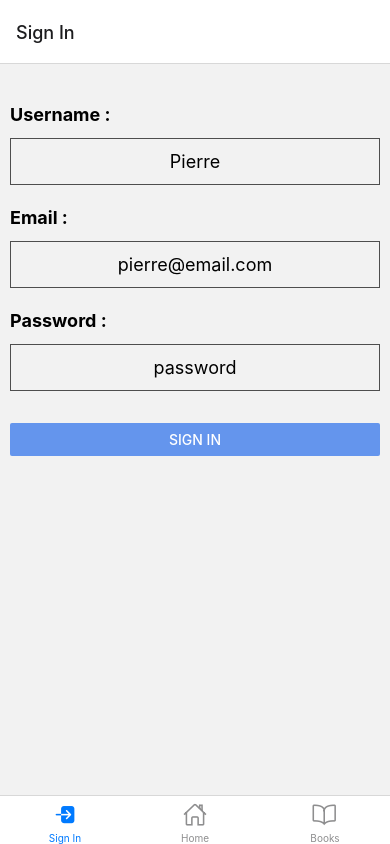
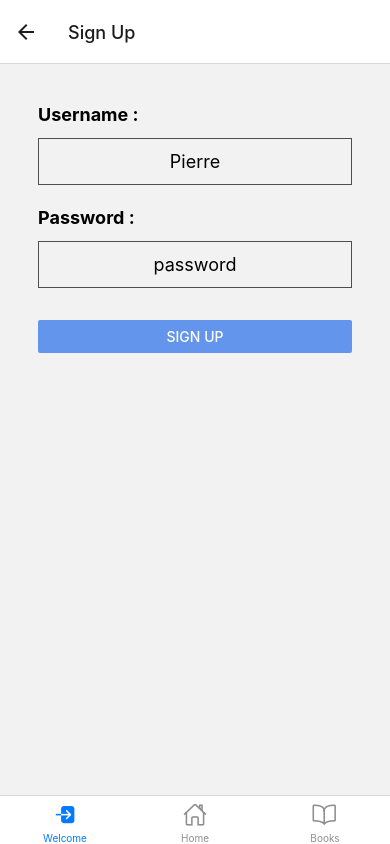
Before and after one commit to reflexion-coaching/django-react-native-redux-tutorial, a React Native app in the folder testReactNative/: screen /Sign-Up in a window 390 px wide. Built offline with nearby package versions, Linux system fonts and the light colour scheme.

Commit message:
ajout nested navigation

```diff
--- a/testReactNative/App.js
+++ b/testReactNative/App.js
@@ -1,5 +1,4 @@
 import React from 'react';
-import { View, Button, Text } from "react-native"
 import { Provider } from 'react-redux';
 import { store } from './src/reducers/store';
 import { NavigationContainer } from '@react-navigation/native';
@@ -8,10 +7,23 @@ import { SafeAreaProvider } from 'react-native-safe-area-context';
 import { createBottomTabNavigator } from '@react-navigation/bottom-tabs';
 import BookListScreen from './src/screens/BookListScreen';
 import HomeScreen from './src/screens/HomeScreen'
-import { SignIn } from './src/features/authentification/SignIn';
+import SignInScreen from './src/screens/SignInScreen';
+import SignUpScreen from './src/screens/SignUpScreen';
+import WelcomeScreen from './src/screens/WelcomeScreen'
 import Ionicons from '@expo/vector-icons/Ionicons'
 
 const Tab = createBottomTabNavigator();
+const Stack = createNativeStackNavigator();
+
+function WelcomeNavigation() {
+  return (
+    <Stack.Navigator>
+      <Stack.Screen name="Welcome" component={WelcomeScreen} />
+      <Stack.Screen name="Sign-In" component={SignInScreen} options={{ title: 'Sign In' }} />
+      <Stack.Screen name="Sign-Up" component={SignUpScreen} options={{ title: 'Sign Up' }} />
+    </Stack.Navigator>
+  );
+}
 
 export default function App() {
   return (
@@ -30,7 +42,7 @@ export default function App() {
                   iconName = focused
                     ? 'book'
                     : 'book-outline';
-                } else if (route.name === 'Sign-In') {
+                } else if (route.name === 'Welcome Nav') {
                   iconName = focused
                     ? 'log-in'
                     : 'log-in-outline';
@@ -39,7 +51,7 @@ export default function App() {
               }
             })}
           >
-            <Tab.Screen name="Sign-In" component={SignIn} options={{ title: 'Sign In' }} />
+            <Tab.Screen name="Welcome Nav" component={WelcomeNavigation} options={{ title: 'Welcome', headerShown: false }} />
             <Tab.Screen name="Home" component={HomeScreen} options={{ title: 'Home' }} />
             <Tab.Screen name="Books" component={BookListScreen} options={{ title: 'Books' }} />
           </Tab.Navigator>
--- a/testReactNative/src/features/authentification/SignIn.js
+++ b/testReactNative/src/features/authentification/SignIn.js
@@ -2,6 +2,7 @@ import React from 'react';
 import { Text, View, Button, StyleSheet, TextInput } from 'react-native';
 import { Formik } from 'formik';
 import * as Yup from 'yup';
+import { useNavigation } from '@react-navigation/native';
 
 const styles = StyleSheet.create({
     container: {
@@ -26,7 +27,9 @@ const styles = StyleSheet.create({
 });
 
 
-export const SignIn = ({ navigation }) => {
+export const SignIn = () => {
+
+    const navigation = useNavigation();
 
     const SignInForm = props => (
         <Formik
@@ -35,7 +38,7 @@ export const SignIn = ({ navigation }) => {
                 email: "pierre@email.com",
                 password: "password"
             }}
-            onSubmit={() => navigation.navigate('Home')}
+            onSubmit={() => navigation.navigate('Sign-Up')}
             validationSchema={Yup.object({
                 username: Yup
                     .string()
--- a/testReactNative/src/features/authentification/SignUp.js
+++ b/testReactNative/src/features/authentification/SignUp.js
@@ -0,0 +1,98 @@
+import React from 'react';
+import { Text, View, Button, StyleSheet, TextInput } from 'react-native';
+import { Formik } from 'formik';
+import * as Yup from 'yup';
+import { useNavigation } from '@react-navigation/native';
+
+const styles = StyleSheet.create({
+    container: {
+        flex: 1,
+        padding: 10,
+        marginTop: 20,
+    },
+    inputStyle: {
+        borderWidth: 1,
+        borderColor: '#4e4e4e',
+        padding: 12,
+        marginBottom: 12,
+        textAlign: 'center',
+        fontSize: 18,
+    },
+    inputLablel: {
+        paddingTop: 10,
+        fontSize: 18,
+        height: 44,
+        fontWeight: "bold",
+    }
+});
+
+
+export const SignUp = () => {
+
+    const navigation = useNavigation();
+
+    const SignUpForm = props => (
+        <Formik
+            initialValues={{
+                username: "Pierre",
+                email: "pierre@email.com",
+                password: "password"
+            }}
+            onSubmit={() => navigation.navigate('Home')}
+            validationSchema={Yup.object({
+                username: Yup
+                    .string()
+                    .min(3, 'Must be 3 characters or less')
+                    .required('Required'),
+                password: Yup
+                    .string()
+                    .min(3, 'Must be 3 characters or less')
+                    .required('Required')
+            })}
+        >
+            {({ handleChange,
+                handleBlur,
+                handleSubmit,
+                values,
+                errors,
+                touched,
+                isValid, }) => (
+                <View>
+                    <Text style={styles.inputLablel}>Username :</Text>
+                    <TextInput
+                        name="username"
+                        placeholder='username'
+                        onChangeText={handleChange('username')}
+                        onBlur={handleBlur('username')}
+                        value={values.username}
+                        style={styles.inputStyle}
+                    />
+                    {touched.username && errors.username &&
+                        <Text style={{ fontSize: 16, color: '#FF0D10' }}>{errors.username}</Text>
+                    }
+                    <Text style={styles.inputLablel}>Password :</Text>
+                    <TextInput
+                        name="password"
+                        placeholder='password'
+                        onChangeText={handleChange('password')}
+                        onBlur={handleBlur('password')}
+                        value={values.password}
+                        style={styles.inputStyle}
+                    />
+                    {touched.password && errors.password &&
+                        <Text style={{ fontSize: 16, color: '#FF0D10' }}>{errors.password}</Text>
+                    }
+                    <View style={{ paddingTop: 20 }}>
+                    <Button onPress={handleSubmit} title="Sign Up" color="#6495ed"/>
+                    </View>
+                </View>
+            )}
+        </Formik>
+    );
+
+    return (
+        <View style={styles.container}>
+            <SignUpForm />
+        </View>
+    )
+}
--- /dev/null
+++ b/testReactNative/src/features/authentification/Welcome.js
@@ -0,0 +1,42 @@
+import { Text, Button, StyleSheet, View } from 'react-native';
+import { SafeAreaView } from 'react-native-safe-area-context';
+
+const styles = StyleSheet.create({
+    container: {
+        flex: 1,
+        alignItems: 'center',
+        justifyContent: 'center',
+        padding: 10,
+    },
+    textStyle: {
+        fontSize: 36,
+        fontWeight: "bold",
+        marginBottom: 10
+    }
+});
+
+const Welcome = ({ navigation }) => {
+    return (
+        <SafeAreaView style={styles.container}>
+            <Text style={styles.textStyle}>Welcome Screen</Text>
+            <View style={{ flexDirection: 'row' }}>
+                <View style={{ padding: 5 }}>
+                    <Button
+                        title="Go to Sign-Up"
+                        onPress={() => navigation.navigate('Sign-Up')}
+                        color="#6495ed"
+                    />
+                </View>
+                <View style={{ padding: 5 }}>
+                    <Button
+                        title="Go to Sign-In"
+                        onPress={() => navigation.navigate('Sign-In')}
+                        color="#6495ed"
+                    />
+                </View>
+            </View>
+        </SafeAreaView>
+    );
+}
+
+export default Welcome;
--- a/testReactNative/src/screens/SignInScreen.js
+++ b/testReactNative/src/screens/SignInScreen.js
@@ -1,7 +1,7 @@
 import { SignIn } from '../features/authentification/SignIn';
 import { SafeAreaView } from 'react-native-safe-area-context';
 
-const BookListScreen = ({ navigation }) => {
+const SignInScreen = () => {
   return (
     <SafeAreaView style={{ flex: 1, alignItems: 'center', justifyContent: 'center' }}>
       <SignIn />
@@ -9,4 +9,4 @@ const BookListScreen = ({ navigation }) => {
   )
 }
 
-export default BookListScreen;
+export default SignInScreen;
--- a/testReactNative/src/screens/SignUpScreen.js
+++ b/testReactNative/src/screens/SignUpScreen.js
@@ -0,0 +1,12 @@
+import { SignUp } from '../features/authentification/SignUp';
+import { SafeAreaView } from 'react-native-safe-area-context';
+
+const SignUpScreen = () => {
+  return (
+    <SafeAreaView style={{ flex: 1, alignItems: 'center', justifyContent: 'center' }}>
+      <SignUp />
+    </SafeAreaView>
+  )
+}
+
+export default SignUpScreen;
--- a/testReactNative/src/screens/WelcomeScreen.js
+++ b/testReactNative/src/screens/WelcomeScreen.js
@@ -0,0 +1,22 @@
+import { Text, Button, StyleSheet } from 'react-native';
+import { SafeAreaView } from 'react-native-safe-area-context';
+import Welcome from '../features/authentification/Welcome'
+
+const styles = StyleSheet.create({
+    container: {
+        flex: 1,
+        alignItems: 'center',
+        justifyContent: 'center',
+        padding: 10,
+    }
+});
+
+const WelcomeScreen = ({ navigation }) => {
+    return (
+        <SafeAreaView style={styles.container}>
+            <Welcome navigation={navigation} />
+        </SafeAreaView>
+    );
+}
+
+export default WelcomeScreen;
```
